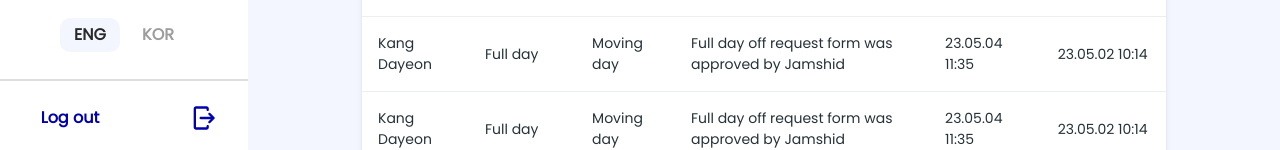
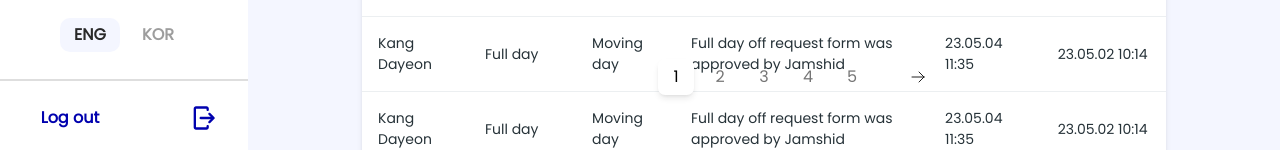
Before and after one commit to CONUN-Global/conun-profile-dashboard, a React (Vite) app: page /dashboard in a window 1280 px wide. Shown: the part 648-798 px from the top of the page. Built offline with nearby package versions, Linux system fonts and the light colour scheme.

Commit message:
pagination created in main contenct section

```diff
--- a/package.json
+++ b/package.json
@@ -11,6 +11,7 @@
   },
   "dependencies": {
     "@fontsource/poppins": "^5.0.8",
+    "@heroicons/react": "^2.0.18",
     "@material-tailwind/react": "^2.1.2",
     "@reduxjs/toolkit": "^1.9.5",
     "axios": "^1.5.0",
--- a/src/components/MainContent/index.tsx
+++ b/src/components/MainContent/index.tsx
@@ -1,9 +1,11 @@
 import { MainTable } from '../MainTable'
+import { Pagination } from '../Pagination'
 
 const classes = {
   mainDiv:
     'bottom-0 right-0 absolute w-[calc(100%-248px)] h-[calc(100%-120px)] bg-secondary-blue rounded-tl-[20px] px-[114px] py-[60px]',
-  mainTitle: 'text-base font-semibold text-custom-black mb-[25px]'
+  mainTitle: 'text-base font-semibold text-custom-black mb-[25px]',
+  paginationBox: 'absolute bottom-[55px] flex justify-center w-full right-0'
 }
 
 const MainContent = () => {
@@ -11,6 +13,9 @@ const MainContent = () => {
     <div className={classes.mainDiv}>
       <h2 className={classes.mainTitle}>Your Last Activity</h2>
       <MainTable />
+      <div className={classes.paginationBox}>
+        <Pagination />
+      </div>
     </div>
   )
 }
--- /dev/null
+++ b/src/components/Pagination/index.tsx
@@ -0,0 +1,51 @@
+import React from 'react'
+import { Button, IconButton } from '@material-tailwind/react'
+import { ArrowRightIcon, ArrowLeftIcon } from '@heroicons/react/24/outline'
+
+export function Pagination() {
+  const [active, setActive] = React.useState(1)
+
+  const getItemProps = (index: number) => {
+    const isActive = active === index
+    return {
+      variant: isActive ? 'filled' : 'text',
+      color: isActive ? 'black' : 'gray',
+      className: `w-9 h-9 rounded-[7px] ${
+        isActive ? 'bg-white text-black' : 'text-gray-600'
+      } font-poppins text-base`,
+      onClick: () => setActive(index)
+    }
+  }
+
+  return (
+    <div className='flex items-center gap-4'>
+      <Button
+        variant='text'
+        className='flex items-center gap-2'
+        onClick={() => setActive(Math.max(active - 1, 1))}
+        disabled={active === 1}
+      >
+        <ArrowLeftIcon
+          className={`h-4 w-4 ${active === 1 ? 'opacity-0' : ''}`}
+        />
+      </Button>
+      <div className='flex items-center gap-2'>
+        <IconButton {...getItemProps(1)}>1</IconButton>
+        <IconButton {...getItemProps(2)}>2</IconButton>
+        <IconButton {...getItemProps(3)}>3</IconButton>
+        <IconButton {...getItemProps(4)}>4</IconButton>
+        <IconButton {...getItemProps(5)}>5</IconButton>
+      </div>
+      <Button
+        variant='text'
+        className='flex items-center gap-2'
+        onClick={() => setActive(Math.min(active + 1, 5))}
+        disabled={active === 5}
+      >
+        <ArrowRightIcon
+          className={`h-4 w-4 ${active === 5 ? 'opacity-0' : ''}`}
+        />
+      </Button>
+    </div>
+  )
+}
```
Also changed, not shown: 1 other file (tests, documents, lock files or other folders).
